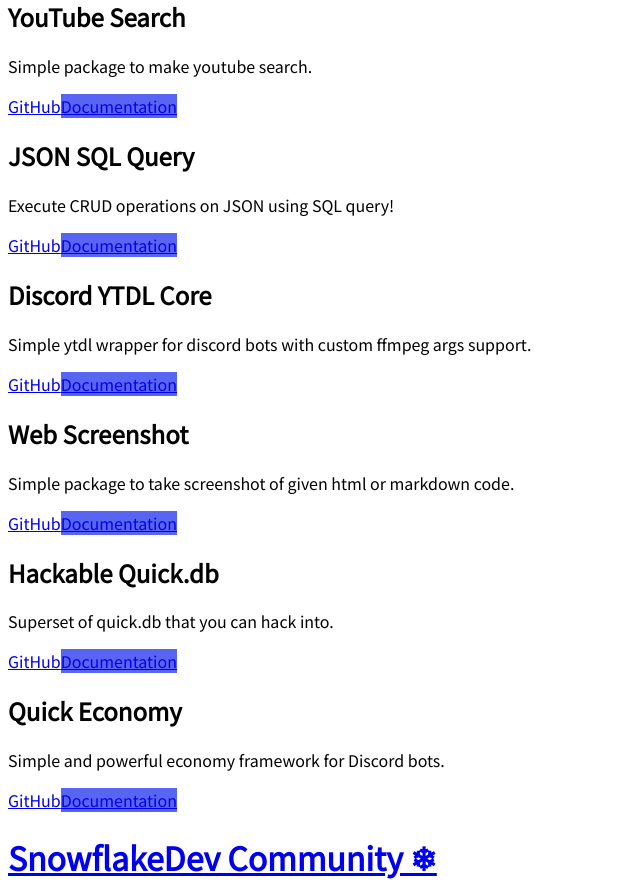
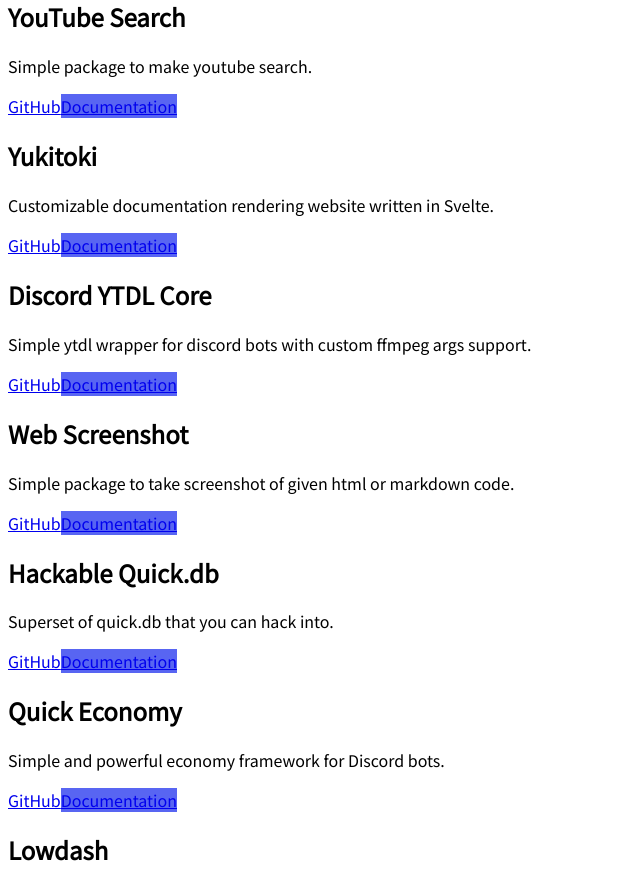
Before and after one commit to CesiumLabs/website, a Next.js app: page /projects in a window 1280 px wide. Shown: the part 3080-3971 px from the top of the page, without its empty margins (0-640 px from the left). Built offline with nearby package versions, Linux system fonts and the light colour scheme; no server answers.

Commit message:
Update config.js

```diff
--- a/config.js
+++ b/config.js
@@ -56,11 +56,10 @@ module.exports = {
             description: "Simple package to make youtube search.",
         },
         {
-            name: "JSON SQL Query",
-            github: "DevSnowflake/json-sql-query",
-            npm: "json-sql-query",
-            docs: "https://github.com/DevSnowflake/json-sql-query",
-            description: "Execute CRUD operations on JSON using SQL query!",
+            name: "Yukitoki",
+            github: "DevSnowflake/yukitoki",
+            docs: "https://docs.snowflakedev.org",
+            description: "Customizable documentation rendering website written in Svelte.",
         },
         {
             name: "Discord YTDL Core",
@@ -90,6 +89,12 @@ module.exports = {
             docs: "https://eco.js.org",
             description: "Simple and powerful economy framework for Discord bots.",
         },
+        {
+            name: "Lowdash",
+            github: "DevSnowflake/lowdash",
+            docs: "https://github.com/DevSnowflake/lowdash",
+            description: "A Python implementation of JavaScript Lodash library.",
+        }
     ],
     YOUTUBE_CHANNEL_ID: "UCaxSqb45cc6Ero_RkMEId1Q",
     LOGIN_URL: `https://discord.com/api/oauth2/authorize?client_id=652874564098850826&redirect_uri=https%3A%2F%2Fsnowflakedev.org%2Flogin&response_type=code&scope=identify`,
```
